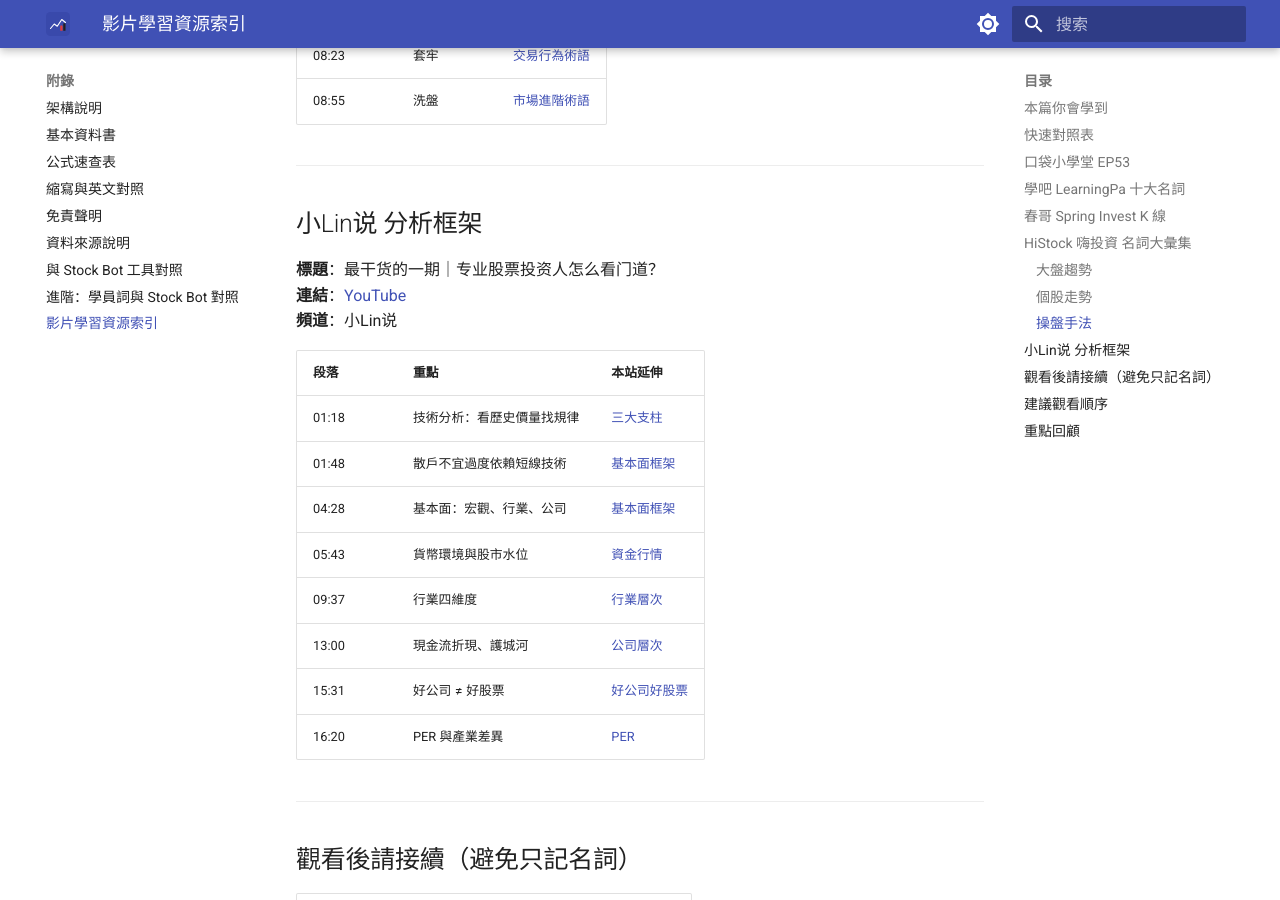
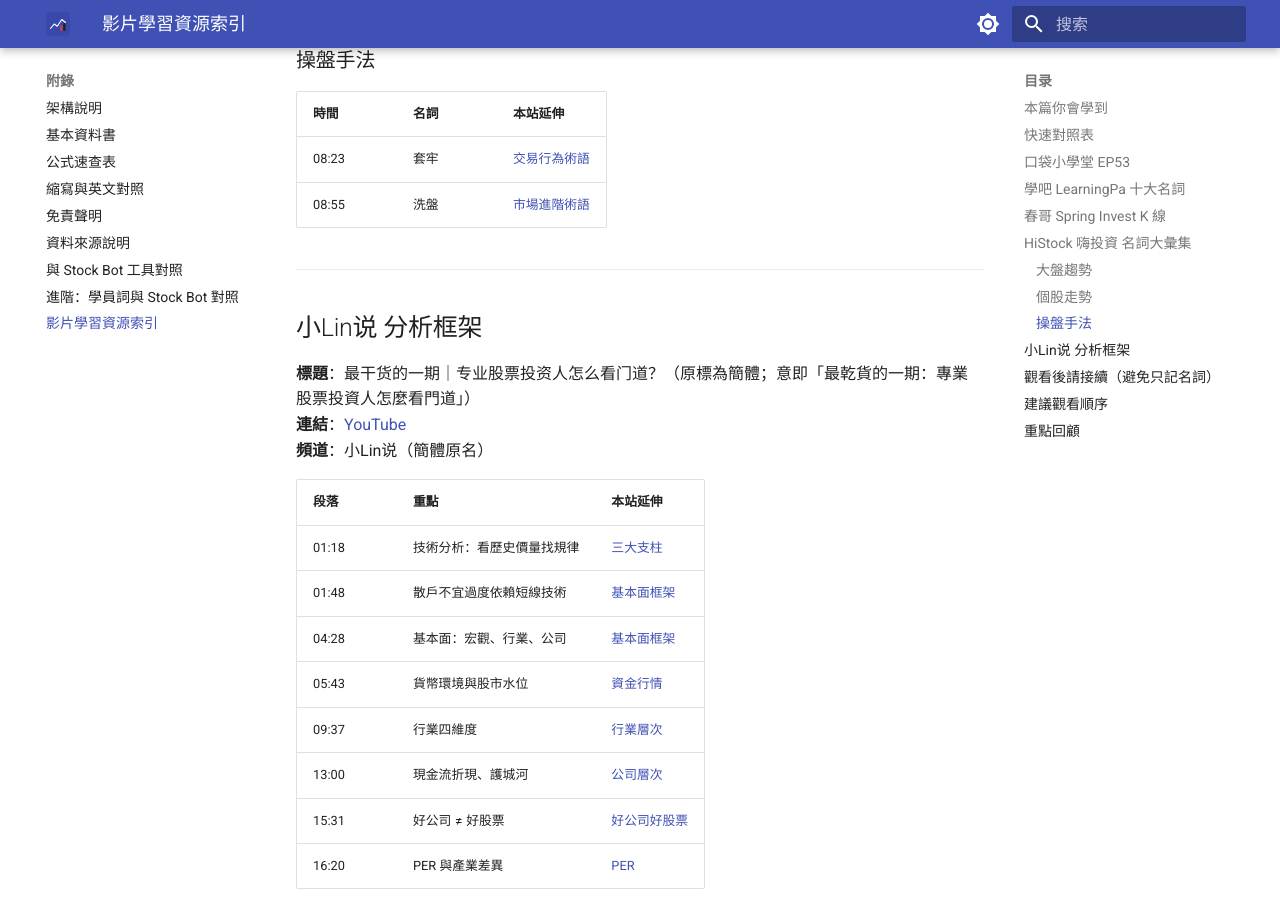
Before and after one commit to skymiku39/stock_school, an MkDocs documentation site: the page built from docs/appendix/video-resources.md, in a window 1280 px wide and 900 px high, scrolled down 3874 px. Built offline with MkDocs 1.6.1 and Material for MkDocs 9.7.7, drawn with Linux system fonts in a browser that asks for light colours; some of the changed text lies outside the part shown.

Commit message:
docs: 修正簡體字與用字錯誤
統一三大法人「三類」、外幣帳戶「跑贏」等用字，影片引用標題加繁體說明。

Co-authored-by: Cursor <cursoragent@cursor.com>

```diff
--- a/docs/appendix/video-resources.md
+++ b/docs/appendix/video-resources.md
@@ -6,6 +6,9 @@
 - 每個名詞在本站的延伸閱讀連結
 
 以下整理自使用者提供的影片摘要，改寫為學員版並**整合進本站各章**；版權歸原頻道所有，請至 YouTube 觀看完整影片。
+
+!!! note "外部連結"
+    影片連結最後驗證日期：2026-06。外部影片可能變更或下架，若連結失效歡迎回報。
 
 ---
 
@@ -77,7 +80,7 @@
 | 起源 | 18 世紀日本米市，現用於股、期、匯、加密 | [K 線基礎](../04-charts/kline-basics.md) |
 | 00:47 | 開、高、低、收四要素 | [開高低收](../02-glossary/quotes.md#開高低收) |
 | 01:03 | 實體、上影線、下影線 | [K 棒結構](../04-charts/kline-basics.md) |
-| 01:17 | 美股綠漲紅跌 vs 台股紅漲黑跌 | [紅黑 K 慣例](../04-charts/kline-basics.md#紅-k-與黑-k) |
+| 01:17 | 美股綠漲紅跌 vs 台股紅漲黑跌 | [紅黑K 慣例](../04-charts/kline-basics.md#紅-k-與黑-k) |
 | 02:34 | 相同 K 線可能對應不同盤中走勢 | [K 線是簡化的結果](../04-charts/kline-basics.md#k-線是簡化的結果) |
 | 02:58 | 日 K、週 K 過濾雜訊 | [時間週期](../04-charts/kline-basics.md#時間週期) |
 
@@ -118,9 +121,9 @@
 
 ## 小Lin说 分析框架 {#小lin说-分析框架}
 
-**標題**：最干货的一期｜专业股票投资人怎么看门道？
+**標題**：最干货的一期｜专业股票投资人怎么看门道？（原標為簡體；意即「最乾貨的一期：專業股票投資人怎麼看門道」）
 **連結**：[YouTube](https://www.youtube.com/watch?v=xnIYIpXKvNM)
-**頻道**：小Lin说
+**頻道**：小Lin说（簡體原名）
 
 | 段落 | 重點 | 本站延伸 |
 |------|------|----------|
```
Also changed, not shown: docs/02-glossary/chips.md (+1 -1 lines), docs/08-investing/insurance-fx-products.md (+5 -2 lines).
